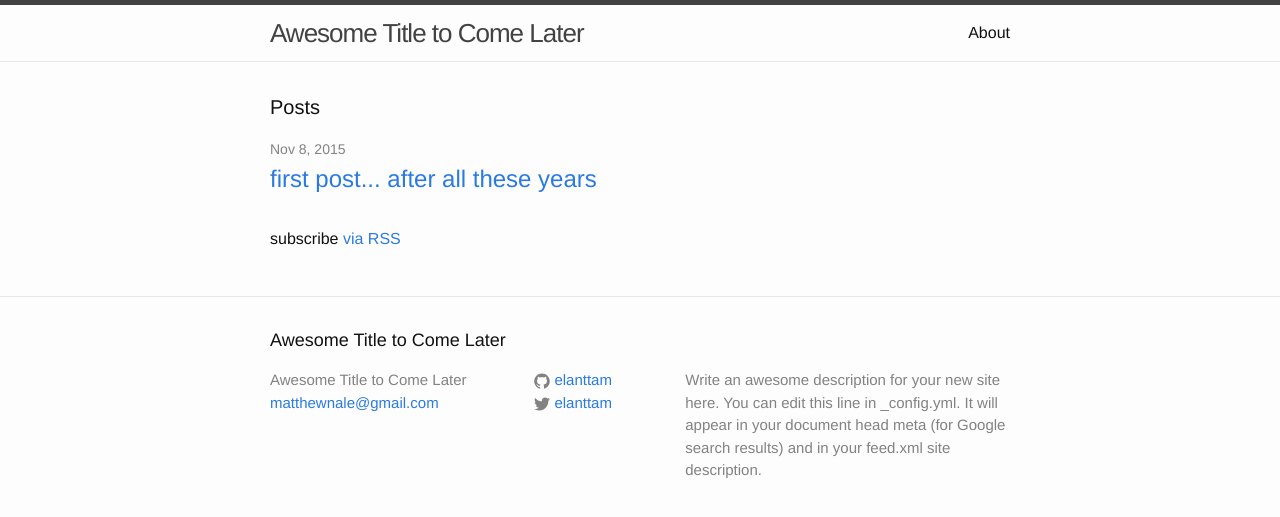
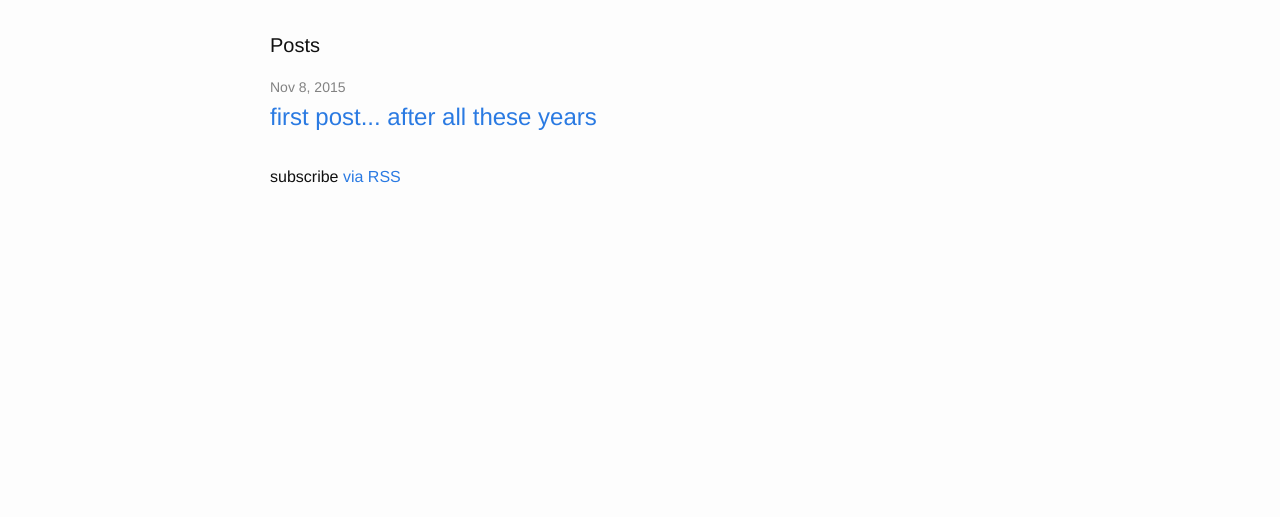
Before and after one commit to elanttam/blog, a Jekyll site: the page built from index.html, in a window 1280 px wide. Shown: the top 517 px of the page. Built offline with Jekyll 4.4.1, drawn with Linux system fonts in a browser that asks for light colours.

Commit message:
attempt at style tweaks

```diff
--- a/_config.yml
+++ b/_config.yml
@@ -1,10 +1,9 @@
 # Site settings
 title: Awesome Title to Come Later
-email: matthewnale@gmail.com
 description: > # this means to ignore newlines until "baseurl:"
-  Write an awesome description for your new site here. You can edit this
-  line in _config.yml. It will appear in your document head meta (for
-  Google search results) and in your feed.xml site description.
+  A blog that you should check occasionally if you like things
+  like code, beer, design, music, technology, random rants, and
+  general fun stuff.
 baseurl: "/blog" # the subpath of your site, e.g. /blog/
 url: "http://elanttam.com" # the base hostname & protocol for your site
 twitter_username: elanttam
--- a/_layouts/default.html
+++ b/_layouts/default.html
@@ -5,7 +5,7 @@
 
   <body>
 
-    {% include header.html %}
+    <!-- {% include header.html %} -->
 
     <div class="page-content">
       <div class="wrapper">
@@ -13,7 +13,7 @@
       </div>
     </div>
 
-    {% include footer.html %}
+    <!-- {% include footer.html %} -->
 
   </body>
 
```
Also changed, not shown: 1 other file.
